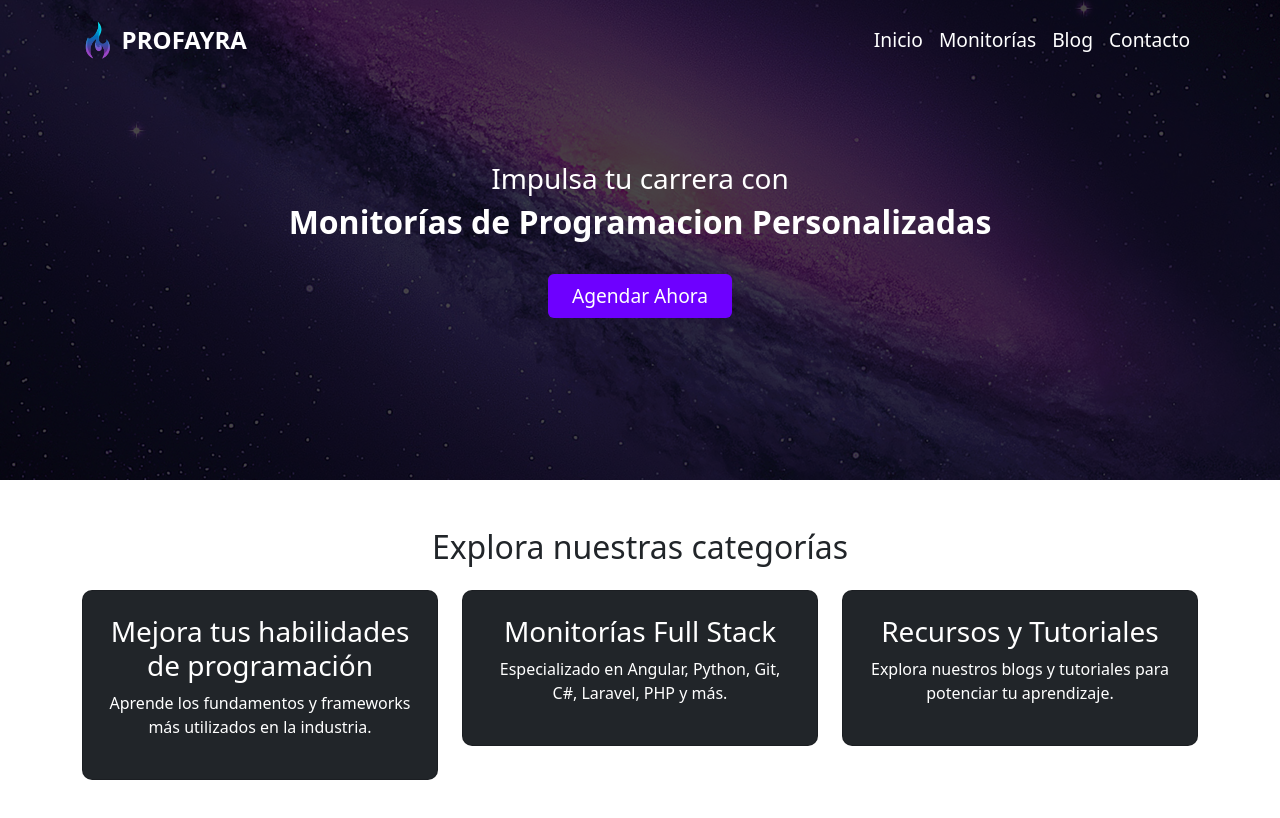
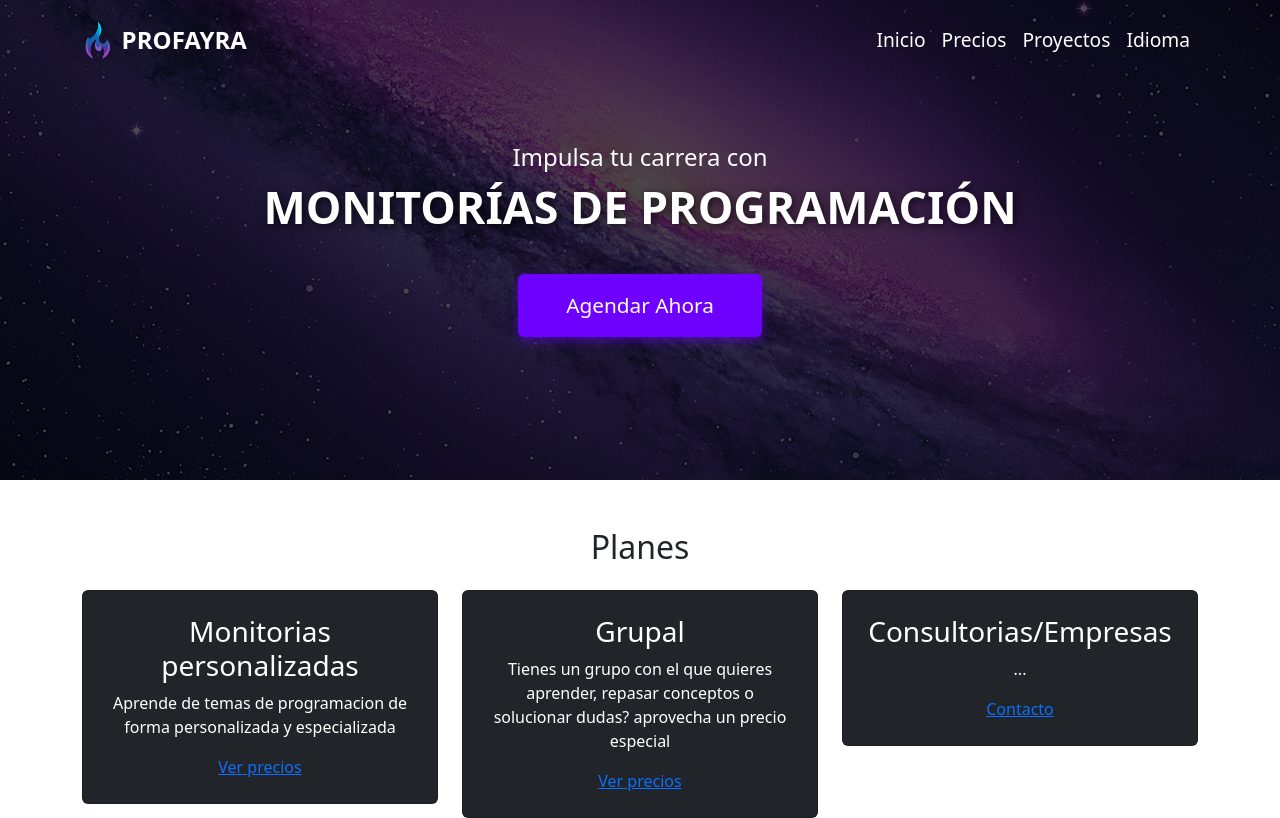
Before and after one commit to Chernandezz/profayra-portfolio, an Angular app: page / in a window 1280 px wide. Built offline with nearby package versions, Linux system fonts and the light colour scheme.

Commit message:
Header and banner improvements

```diff
--- a/src/app/components/header/header.component.html
+++ b/src/app/components/header/header.component.html
@@ -10,9 +10,9 @@
     <div class="collapse navbar-collapse" id="navbarNav">
       <ul class="navbar-nav ms-auto">
         <li class="nav-item"><a class="nav-link" routerLink="/">Inicio</a></li>
-        <li class="nav-item"><a class="nav-link" routerLink="/monitorias">Monitorías</a></li>
-        <li class="nav-item"><a class="nav-link" routerLink="/blog">Blog</a></li>
-        <li class="nav-item"><a class="nav-link" routerLink="/contacto">Contacto</a></li>
+        <li class="nav-item"><a class="nav-link" routerLink="/monitorias">Precios</a></li>
+        <li class="nav-item"><a class="nav-link" routerLink="/blog">Proyectos</a></li>
+        <li class="nav-item"><a class="nav-link" routerLink="/contacto">Idioma</a></li>
       </ul>
     </div>
   </div>
--- a/src/app/pages/home/home.component.html
+++ b/src/app/pages/home/home.component.html
@@ -1,28 +1,32 @@
 <section class="hero">
-  <h3>Impulsa tu carrera con</h3>
-  <h2 class="fw-bold">Monitorías  de Programacion Personalizadas</h2>
-  <button class="btn btn-primary mt-4 px-4 py-2">Agendar Ahora</button>
+  <h3 class="subtitle">Impulsa tu carrera con</h3>
+  <h1 class="hero-title">Monitorías de Programación</h1>
+  <button class="btn btn-primary mt-4 px-5 py-3">Agendar Ahora</button>
 </section>
 
+
 <section class="container blog-section mt-5">
-  <h2 class="text-center mb-4">Explora nuestras categorías</h2>
+  <h2 class="text-center mb-4">Planes</h2>
   <div class="row g-4">
     <div class="col-md-4">
       <div class="card bg-dark text-white p-4 text-center">
-        <h3>Mejora tus habilidades de programación</h3>
-        <p>Aprende los fundamentos y frameworks más utilizados en la industria.</p>
+        <h3>Monitorias personalizadas</h3>
+        <p>Aprende de temas de programacion de forma personalizada y especializada</p>
+        <a href="/pricing">Ver precios</a>
       </div>
     </div>
     <div class="col-md-4">
       <div class="card bg-dark text-white p-4 text-center">
-        <h3>Monitorías Full Stack</h3>
-        <p>Especializado en Angular, Python, Git, C#, Laravel, PHP y más.</p>
+        <h3>Grupal</h3>
+        <p>Tienes un grupo con el que quieres aprender, repasar conceptos o solucionar dudas? aprovecha un precio especial</p>
+        <a href="pricing">Ver precios</a>
       </div>
     </div>
     <div class="col-md-4">
       <div class="card bg-dark text-white p-4 text-center">
-        <h3>Recursos y Tutoriales</h3>
-        <p>Explora nuestros blogs y tutoriales para potenciar tu aprendizaje.</p>
+        <h3>Consultorias/Empresas</h3>
+        <p>...</p>
+        <a href="/enterprise">Contacto</a>
       </div>
     </div>
   </div>
--- a/src/app/pages/home/home.component.scss
+++ b/src/app/pages/home/home.component.scss
@@ -6,45 +6,53 @@
   align-items: center;
   text-align: center;
   color: white;
-
   background-image: url("/assets/images/banner2.jpg");
-
   background-size: cover;
   background-position: center;
   background-repeat: no-repeat;
+  position: relative;
+}
 
-  &::before {
+.hero::before {
   content: "";
   position: absolute;
   top: 0;
   left: 0;
   width: 100%;
   height: 60vh;
-    background: rgba(
-      0,
-      0,
-      0,
-      0.712
-    );
+  background: rgba(0, 0, 0, 0.7);
 }
 
-  h2, h3,
-  .btn-primary {
+.hero h1, .hero h3, .btn-primary {
   position: relative;
   z-index: 1;
 }
+
+.subtitle {
+  font-size: 1.5rem;
+  font-weight: 300;
+  margin-bottom: 0.5rem;
+}
+
+.hero-title {
+  font-size: 2.8rem;
+  font-weight: 800;
+  text-transform: uppercase;
+  text-shadow: 2px 2px 8px rgba(0, 0, 0, 0.7);
+  margin-bottom: 1rem;
 }
 
 .btn-primary {
   background-color: #6e00ff;
   border: none;
-  font-size: 1.2rem;
-  padding: 12px 24px;
-  &:hover {
-    background-color: #5300cc;
-  }
+  font-size: 1.3rem;
+  padding: 14px 30px;
+  border-radius: 6px;
+  box-shadow: 0px 4px 10px rgba(110, 0, 255, 0.5);
+  transition: all 0.3s ease;
 }
 
-.card {
-  border-radius: 10px;
+.btn-primary:hover {
+  background-color: #5300cc;
+  box-shadow: 0px 6px 14px rgba(83, 0, 204, 0.6);
 }
```
Lines whose indentation alone changed are shown as unchanged.
